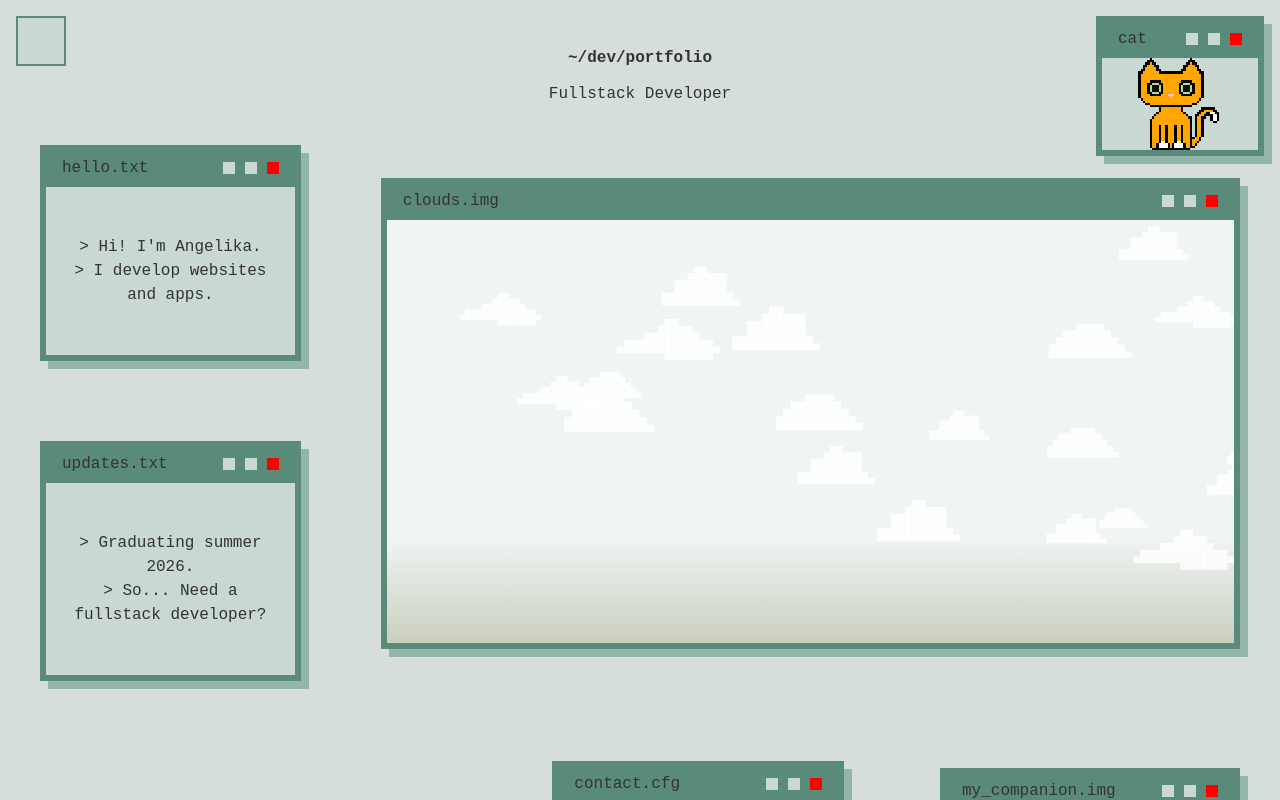
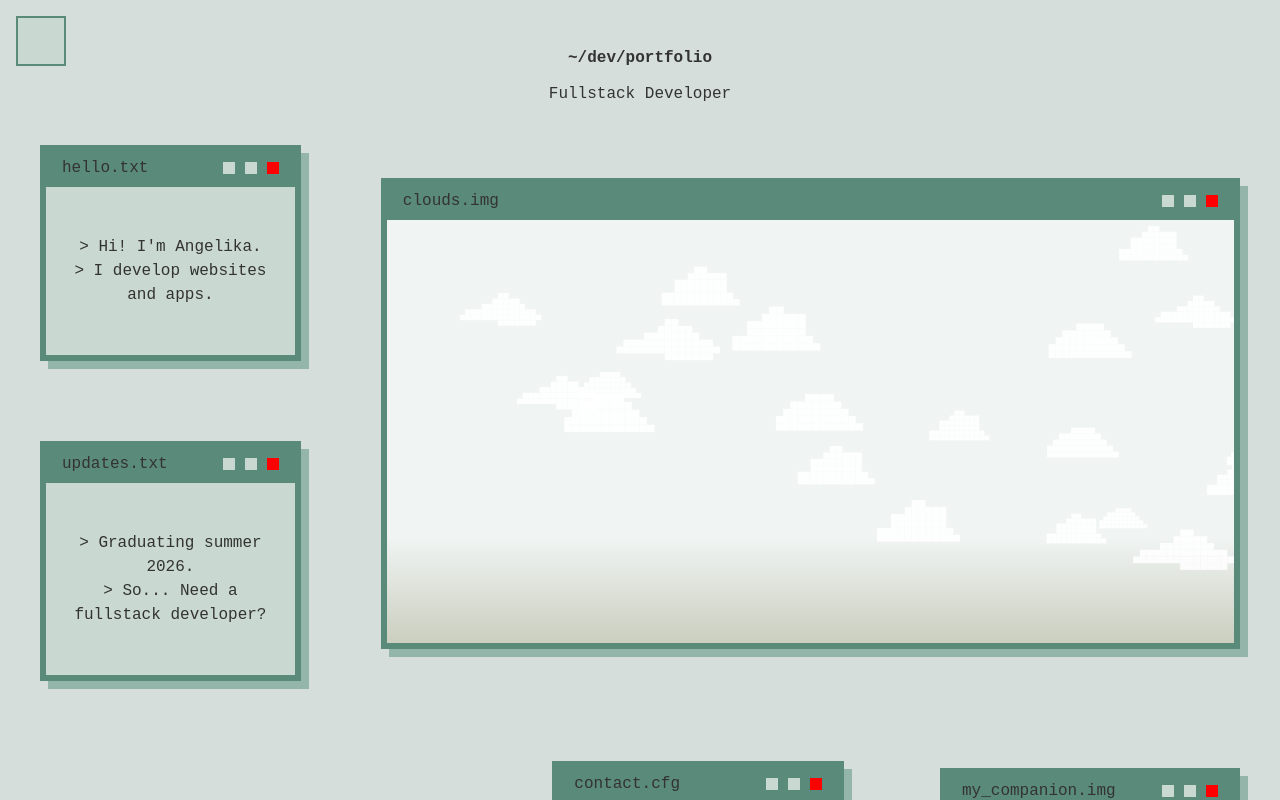
Before and after one commit to angelika-friis/Portfolio, a React (Vite) app: page / in a window 1280 px wide. Shown: the top 800 px of the page. Built offline with nearby package versions, Linux system fonts and the light colour scheme; some icons are missing.

Commit message:
refactor: remove desktopCompanion from layout

```diff
--- a/src/app/layouts/MainLayout/MainLayout.tsx
+++ b/src/app/layouts/MainLayout/MainLayout.tsx
@@ -47,14 +47,14 @@ function MainLayout() {
 
       <footer className={styles.footer}></footer>
 
-      <Window
+      {/* <Window
         title="cat"
         className={styles.desktopCompanion}
         contentClassName={styles.companionContent}
         contentPadding={false}
       >
         <PixelCat className={styles.companionCat} size={92} />
-      </Window>
+      </Window> */}
     </>
   );
 }
```
